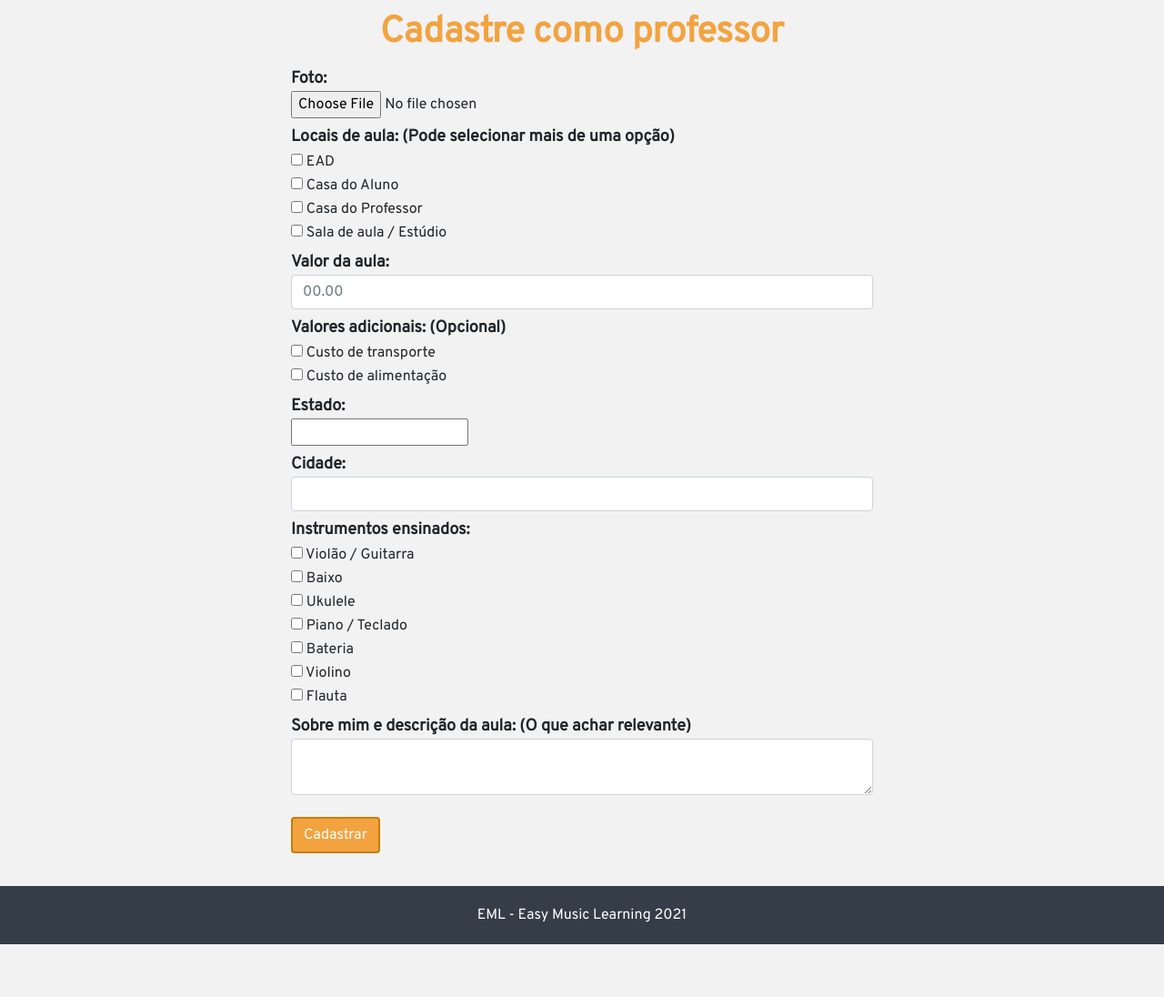
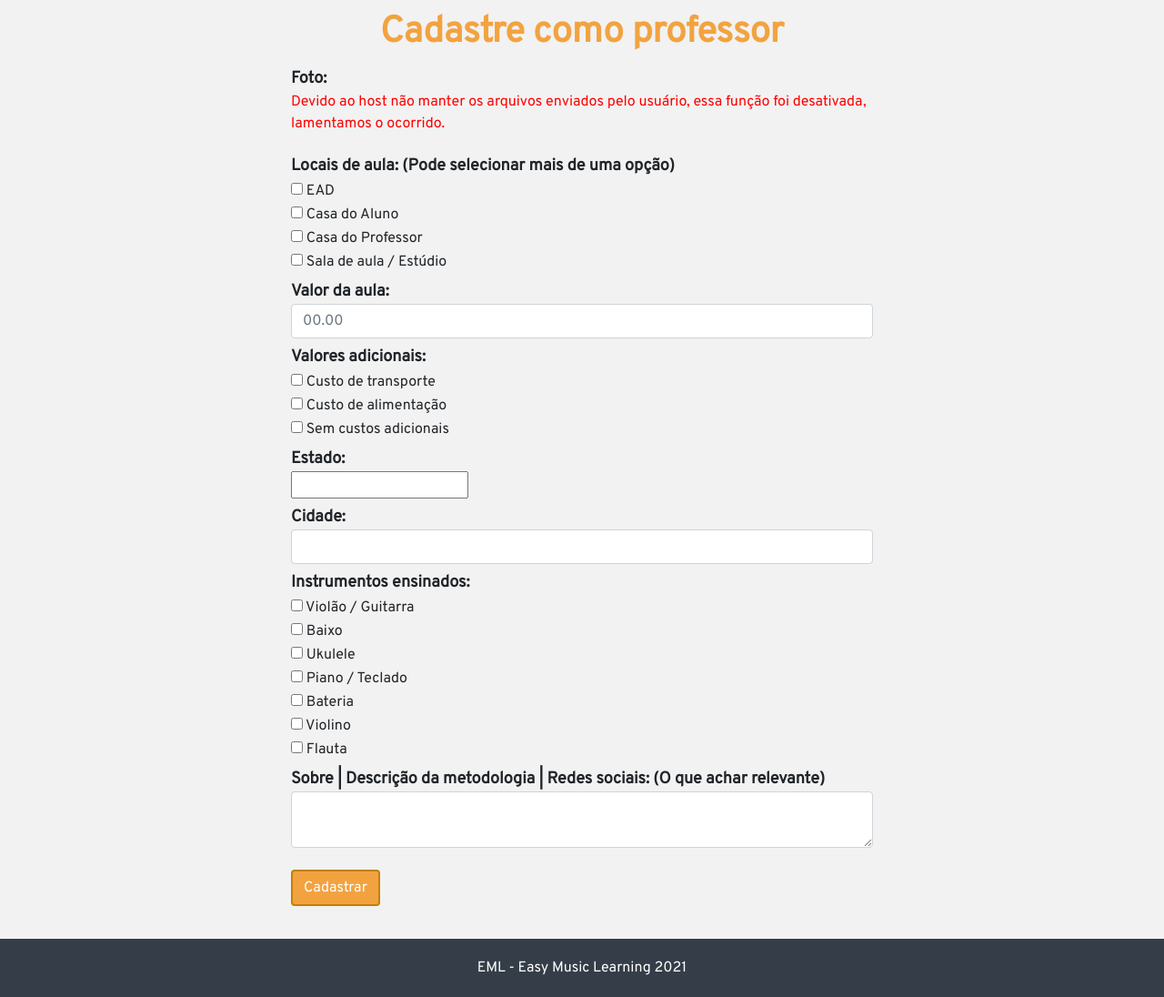
Before and after one commit to GusatvoStreck/EML, a Laravel app: page /teacher/create in a window 1280 px wide. Shown: the part 69-1165 px from the top of the page at 91% size. Before the commit the page ends 1107 px from the top, so only its background shows below. Run offline with Laravel 8, Linux system fonts and the light colour scheme; the visitor is signed in with stand-in values (Sample User, id 1); data that the repository does not hold is empty; some libraries are stand-ins or nearby versions.

Commit message:
a2 commit

```diff
--- a/app/Http/Controllers/EventController.php
+++ b/app/Http/Controllers/EventController.php
@@ -65,6 +65,13 @@ class EventController extends Controller
         }
         else{
             $teacher->biography = $request->biography;
+        }
+        //addprices null
+        if($request->addprices == "null"){
+            $teacher->addprices = null;
+        }
+        else{
+            $teacher->addprices = $request->addprices;
         }
         //image upload
         if($request->hasfile('image') && $request->file('image')->isValid()){
@@ -140,6 +147,9 @@ class EventController extends Controller
                 $data['image'] = "perfil.png";
 
         }
+        if($request->addprices == "null"){
+            $data['addprices'] = null;
+        }
 
         Teacher::findorFail($request->id)->update($data);
 
--- a/resources/views/teacher/create.blade.php
+++ b/resources/views/teacher/create.blade.php
@@ -8,7 +8,7 @@
 @csrf
     <div class="form-group">
         <label for="image">Foto:</label><br>
-        <input type="file" class="form-control-file" id="image" name="image">
+        <p style="color: red;">Devido ao host não manter os arquivos enviados pelo usuário, essa função foi desativada, lamentamos o ocorrido.</p>
     </div>
 
     <div class="form-group">
@@ -33,12 +33,15 @@
     </div>
 
     <div class="form-group">
-        <label for="teacher">Valores adicionais: (Opcional)</label>
+        <label for="teacher">Valores adicionais:</label>
         <div class="form-group">
             <input type="checkbox" name="addprices[]" value="Custo de transporte"> Custo de transporte
         </div>
         <div class="form-group">
             <input type="checkbox" name="addprices[]" value="Alimentação"> Custo de alimentação
+        </div>
+        <div class="form-group">
+            <input type="checkbox" name="addprices[]" value="null"> Sem custos adicionais
         </div>
     </div>
 
@@ -107,7 +110,7 @@
     </div>
 
     <div class="form-group">
-        <label for="teacher">Sobre mim e descrição da aula: (O que achar relevante)</label>
+        <label for="teacher">Sobre | Descrição da metodologia | Redes sociais: (O que achar relevante)</label>
         <textarea name="biography" id="biography" class="form-control" placeholder=""></textarea>
     </div>
 
--- a/resources/views/teacher/show.blade.php
+++ b/resources/views/teacher/show.blade.php
@@ -11,7 +11,7 @@
                 <h1> {{ $teacher->name }} @auth @if(Auth::user()->id == $teacher->user_id)<a href="/teacher/editar/{{ $teacher->id }}"> <ion-icon name="brush-sharp" style="font-size: 28px; color: black;"></ion-icon></a>@endif @endauth</h1>
                 <p class="teacher-price"><ion-icon name="pricetags-outline"></ion-icon> R${{ $teacher->prices }} por aula
                 @foreach($teacher->addprices as $add)
-                @if($add != NULL)
+                @if($add != "null")
                     + {{$add}}
                 @endif
                 @endforeach
```
Also changed, not shown: resources/views/teacher/editar.blade.php (+6 -4 lines).
